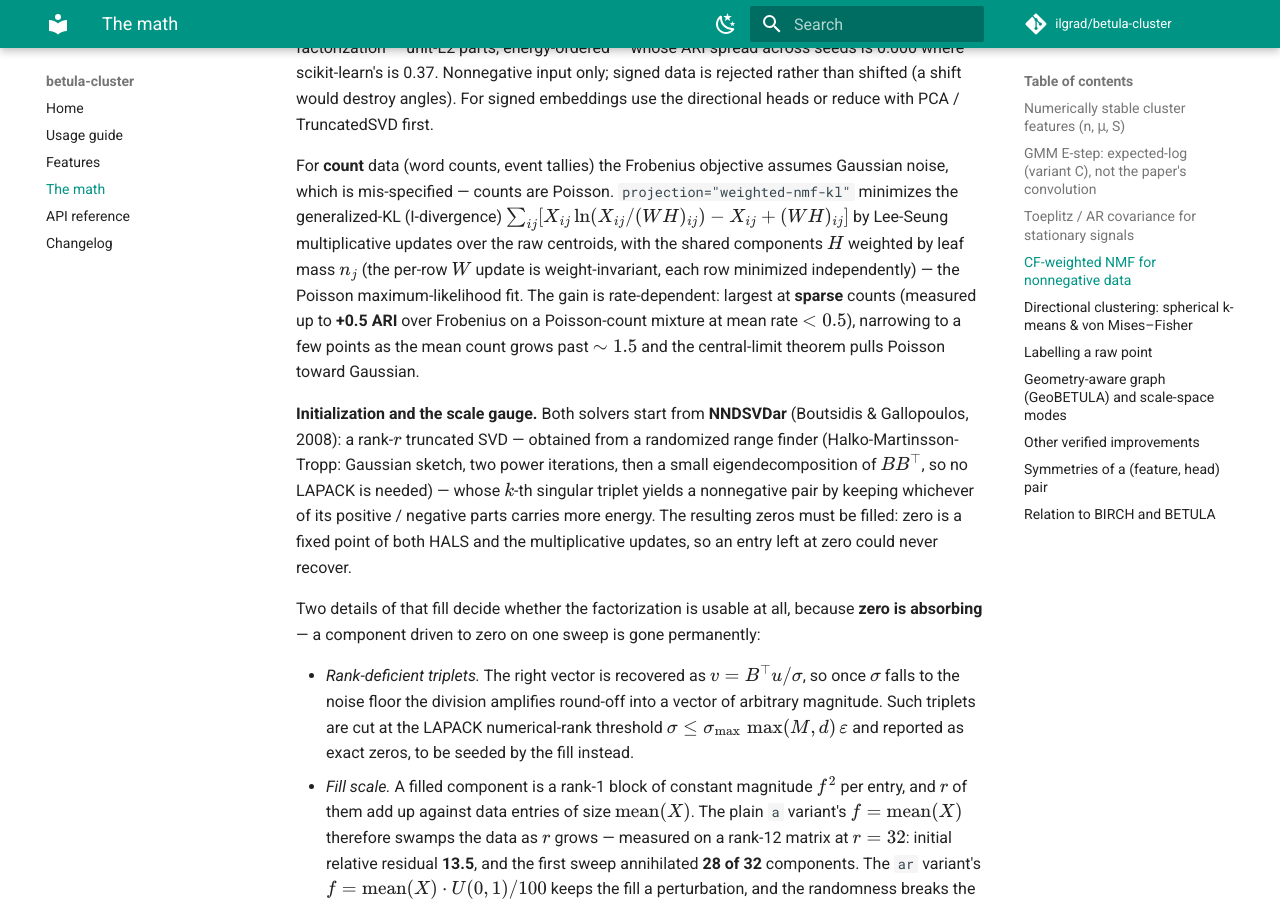
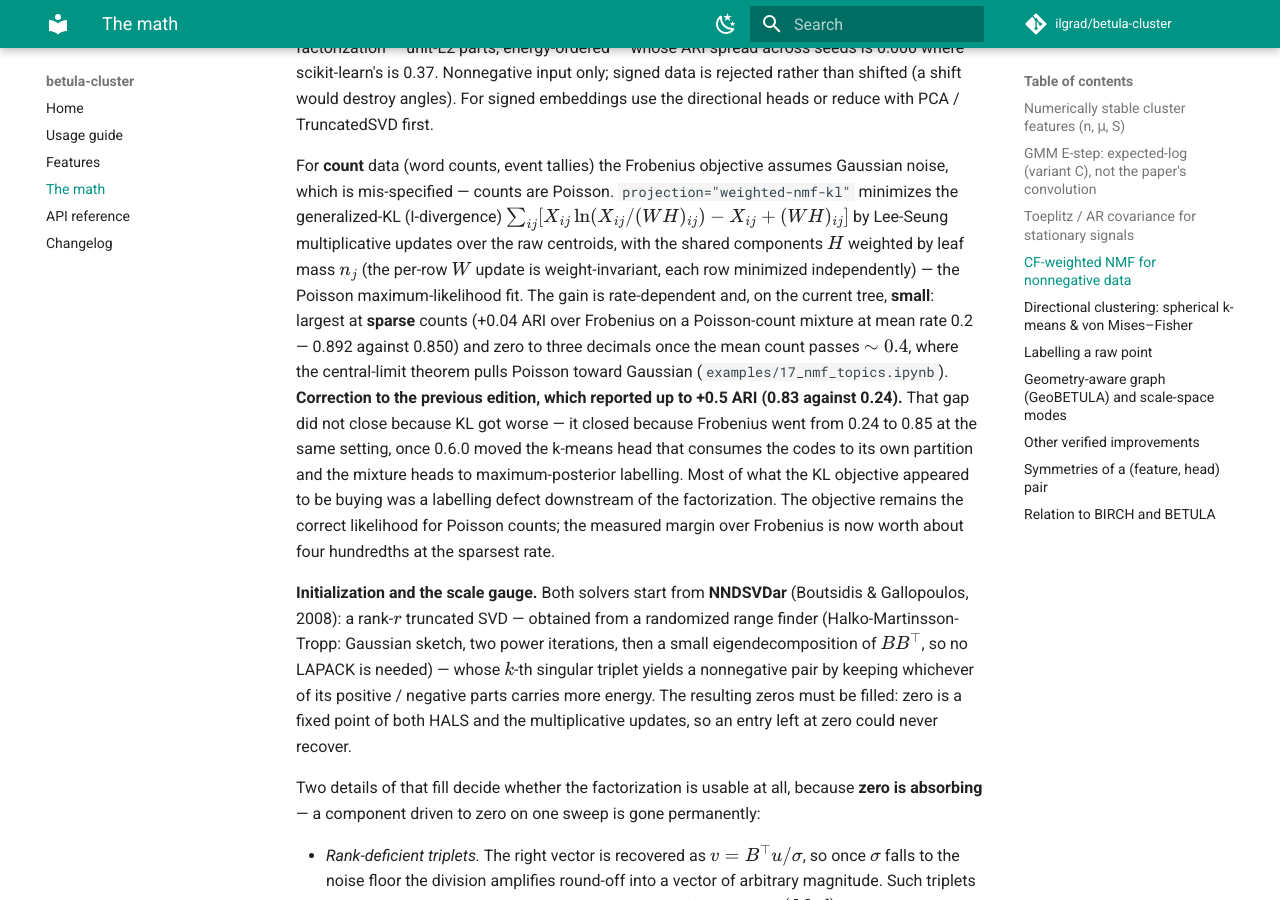
Before and after one commit to ilgrad/betula-cluster, an MkDocs documentation site: the page built from docs/MATH.md, in a window 1280 px wide and 900 px high, scrolled down 4062 px. Built offline with MkDocs 1.6.1 and Material for MkDocs 9.7.7, drawn with Linux system fonts in a browser that asks for light colours; comment, search, counter and statistics services are not loaded.

Commit message:
docs(nmf-kl): the KL advantage over Frobenius is +0.04, not +0.5
`docs/MATH.md` and `docs/FEATURES.md` both advertise "up to +0.5 ARI over Frobenius on
Poisson counts at mean rate < 0.5". Two independent harnesses now disagree: the re-executed
`examples/17_nmf_topics.ipynb` (c9cddf4) and the article-2 figure script both measure
Frobenius 0.850 / 0.994 / 0.999 / 1.000 against KL 0.892 / 0.994 / 0.999 / 1.000, so the
margin is +0.04 at the sparsest rate and zero to three decimals everywhere else.

The cause is not in this objective. KL did not move; Frobenius went from 0.24 to 0.85 at the
same setting, and it did so because 0.6.0 changed what happens *after* the factorization --
`predict` for the centroid heads moved to the model's own partition and the mixture heads to
maximum-posterior labelling. Most of what the KL objective appeared to be buying was a
labelling defect downstream of it, and fixing the labelling took the difference away. The
objective is still the correct likelihood for Poisson counts and still ships; what changed is
what it is worth on this benchmark.

CHANGELOG.md:1608 keeps the +0.5 figure: it records what 0.5.0 measured, which was true of
that release, and correcting a shipped entry in place would falsify the history.

```diff
--- a/docs/MATH.md
+++ b/docs/MATH.md
@@ -164,9 +164,16 @@ mis-specified — counts are Poisson. `projection="weighted-nmf-kl"` minimizes t
 (I-divergence) $\sum_{ij} [X_{ij}\ln(X_{ij}/(WH)_{ij}) - X_{ij} + (WH)_{ij}]$ by Lee-Seung multiplicative
 updates over the raw centroids, with the shared components $H$ weighted by leaf mass $n_j$ (the per-row
 $W$ update is weight-invariant, each row minimized independently) — the Poisson maximum-likelihood fit.
-The gain is rate-dependent: largest at **sparse** counts (measured up to **+0.5 ARI** over Frobenius on a
-Poisson-count mixture at mean rate $< 0.5$), narrowing to a few points as the mean count grows past $\sim1.5$
-and the central-limit theorem pulls Poisson toward Gaussian.
+The gain is rate-dependent and, on the current tree, **small**: largest at **sparse** counts (+0.04 ARI
+over Frobenius on a Poisson-count mixture at mean rate 0.2 — 0.892 against 0.850) and zero to three
+decimals once the mean count passes $\sim0.4$, where the central-limit theorem pulls Poisson toward
+Gaussian (`examples/17_nmf_topics.ipynb`). **Correction to the previous edition, which reported up to
++0.5 ARI (0.83 against 0.24).** That gap did not close because KL got worse — it closed because
+Frobenius went from 0.24 to 0.85 at the same setting, once 0.6.0 moved the k-means head that consumes
+the codes to its own partition and the mixture heads to maximum-posterior labelling. Most of what the
+KL objective appeared to be buying was a labelling defect downstream of the factorization. The
+objective remains the correct likelihood for Poisson counts; the measured margin over Frobenius is now
+worth about four hundredths at the sparsest rate.
 
 **Initialization and the scale gauge.** Both solvers start from **NNDSVDar** (Boutsidis & Gallopoulos,
 2008): a rank-$r$ truncated SVD — obtained from a randomized range finder (Halko-Martinsson-Tropp:
```
Also changed, not shown: docs/FEATURES.md (+4 -2 lines).
